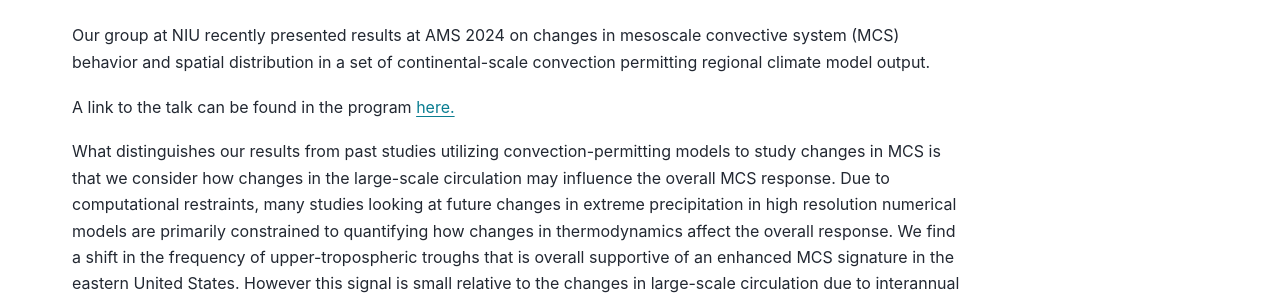
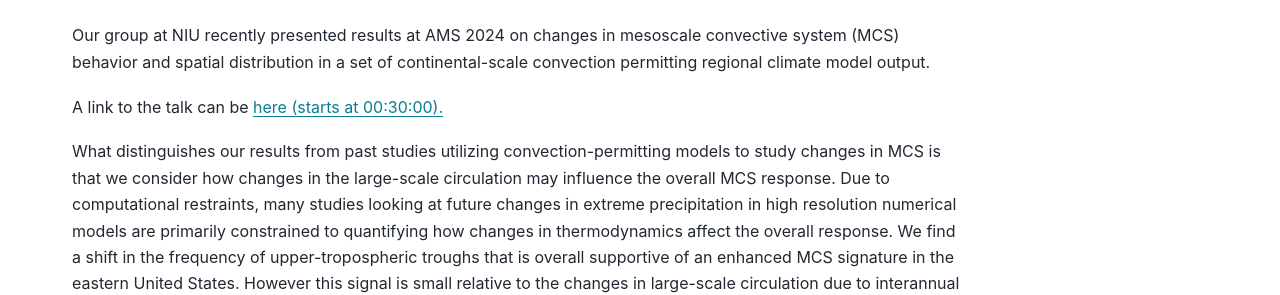
Before and after one commit to bc-wallace/bc-wallace.github.io, a Sphinx documentation site: the page built from doc/blog/ams2024.rst, in a window 1280 px wide. Shown: the part 187-482 px from the top of the page. Built offline with Sphinx 7.4.7 and the PyData theme 0.15.4, drawn with Linux system fonts in a browser that asks for light colours.

Commit message:
updating talk link in program

```diff
--- a/doc/blog/ams2024.rst
+++ b/doc/blog/ams2024.rst
@@ -9,7 +9,7 @@
 
 Our group at NIU recently presented results at AMS 2024 on changes in mesoscale convective system (MCS) behavior and spatial distribution in a set of continental-scale convection permitting regional climate model output.
 
-A link to the talk can be found in the program `here. <https://ams.confex.com/ams/104ANNUAL/meetingapp.cgi/Paper/438461>`_
+A link to the talk can be `here (starts at 00:30:00). <https://ams.confex.com/ams/104ANNUAL/meetingapp.cgi/Session/66948>`_
 
 What distinguishes our results from past studies utilizing convection-permitting models to study changes in MCS is that we consider how changes in the large-scale circulation may influence the overall MCS response. Due to computational restraints, many studies looking at future changes in extreme precipitation in high resolution numerical models are primarily constrained to quantifying how changes in thermodynamics affect the overall response. We find a shift in the frequency of upper-tropospheric troughs that is overall supportive of an enhanced MCS signature in the eastern United States. However this signal is small relative to the changes in large-scale circulation due to interannual variability. Instead, we classify MCS based on the magnitude of their large-scale forcing at initiation time and find that an increase in MCS in weakly-forced synoptic environments can help to explain a non-negligible increase in the overall MCS frequency.
 
```
